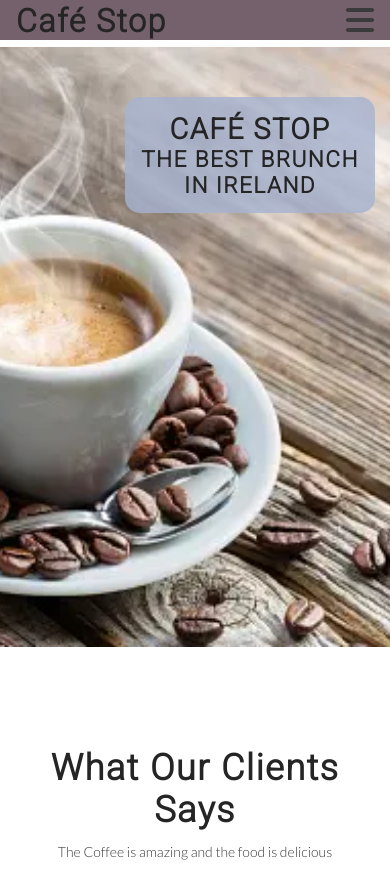
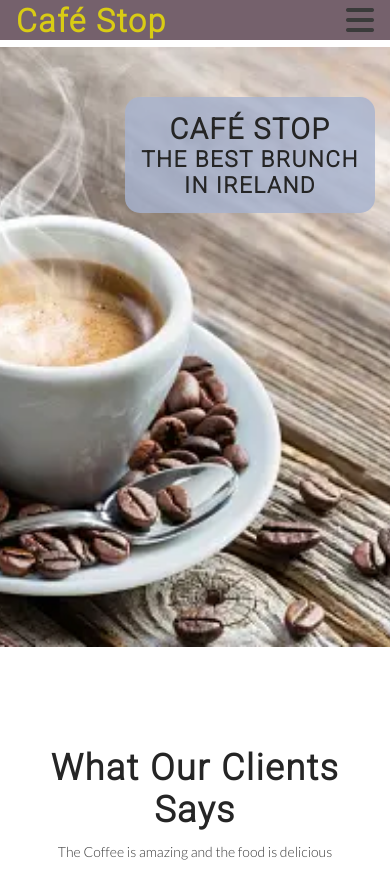
Before and after one commit to thiago-23/coffee-stop, a plain HTML site: page index.html in a window 390 px wide. Shown: the top 876 px of the page. Drawn offline with Linux system fonts and the light colour scheme.

Commit message:
Fix logo color on small devices

```diff
--- a/assets/css/style.css
+++ b/assets/css/style.css
@@ -425,6 +425,12 @@ span {
 
 /* Media query: Mobiles (max 700px )*/
 @media screen and (max-width: 700px) {
+    /* Logo */
+    #logo {
+        color: #d9cc14;
+    }
+
+    /* home page */
     #cover-text {
         width: 250px;
         font-size: 120%;
```
